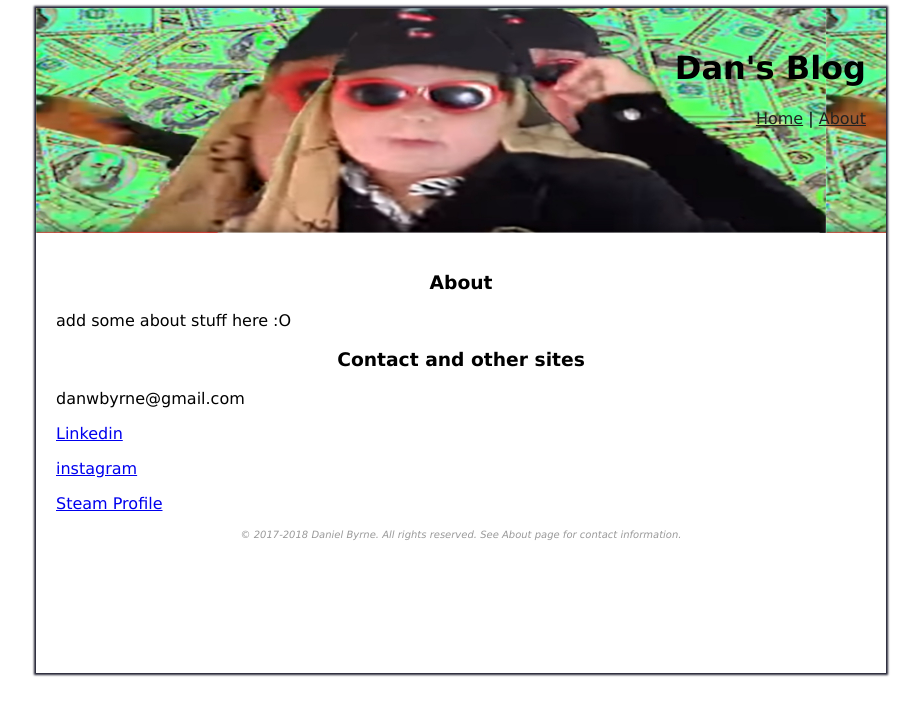
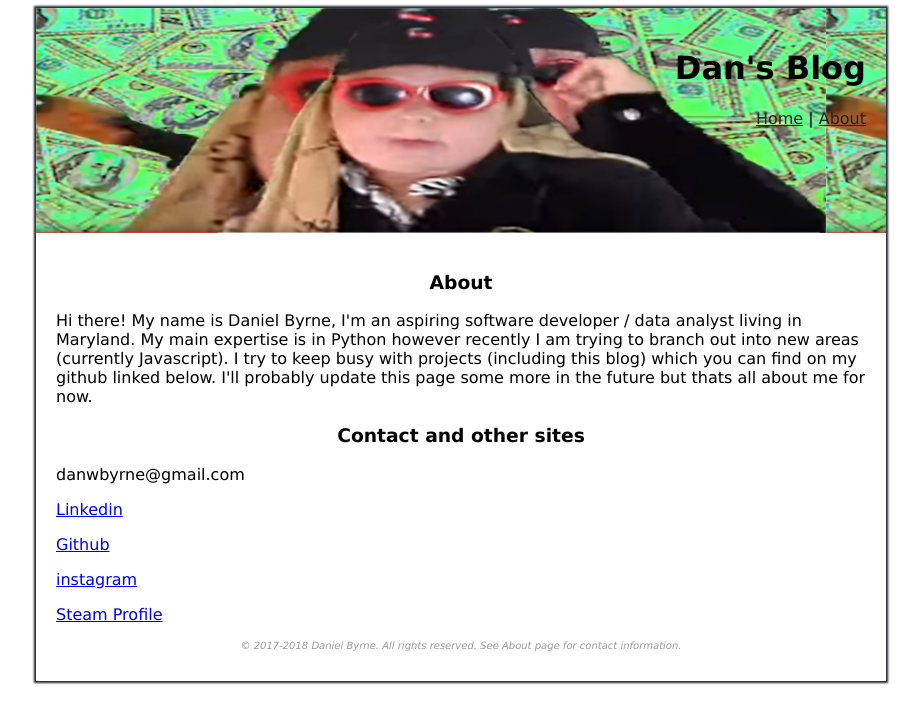
Before and after one commit to danwbyrne/austin-garrard.github.io, a Jekyll site: the page built from about.html, in a window 1280 px wide. Shown: the top 724 px of the page, without its empty margins (179-1100 px from the left). Built offline with Jekyll 4.4.1, drawn with Linux system fonts in a browser that asks for light colours; Markdown is read by kramdown in place of the engine named in the settings.

Commit message:
About Section
added my about section

```diff
--- a/about.html
+++ b/about.html
@@ -6,10 +6,11 @@ title: About
 <h3>About</h3>
 
 <p>
-	add some about stuff here :O
+	Hi there! My name is Daniel Byrne, I'm an aspiring software developer / data analyst living in Maryland. My main expertise is in Python however recently I am trying to branch out into new areas (currently Javascript). I try to keep busy with projects (including this blog) which you can find on my github linked below. I'll probably update this page some more in the future but thats all about me for now.
 </p>
 <h3>Contact and other sites</h3>
 <p>danwbyrne@gmail.com</p>
 <p><a href="https://www.linkedin.com/in/danwbyrne/">Linkedin</a></p>
+<p><a href="https://github.com/danwbyrne">Github</a></p>
 <p><a href="https://www.instagram.com/danwbyrne/">instagram</a></p>
 <p><a href="http://http://steamcommunity.com/id/danmister">Steam Profile</a></p>
```
